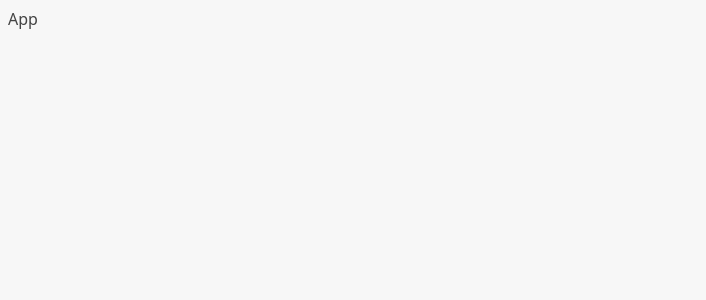
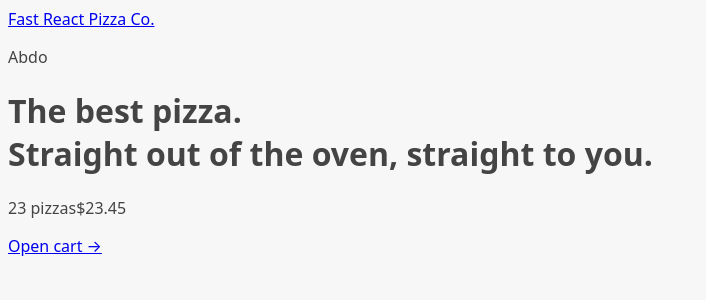
Before and after one commit to Abdelrahman-Adel610/Fast-React-Pizza-, a React (Vite) app: page /pizza in a window 1280 px wide. Shown: the top 300 px of the page, without its empty margins (0-706 px from the left). Built offline with nearby package versions, Linux system fonts and the light colour scheme.

Commit message:
feat: set the app routes

```diff
--- a/package.json
+++ b/package.json
@@ -11,7 +11,8 @@
   },
   "dependencies": {
     "react": "^19.0.0",
-    "react-dom": "^19.0.0"
+    "react-dom": "^19.0.0",
+    "react-router-dom": "^7.1.5"
   },
   "devDependencies": {
     "@eslint/js": "^9.19.0",
--- a/src/App.jsx
+++ b/src/App.jsx
@@ -1,5 +1,46 @@
 import React from "react";
-
+import {
+  createBrowserRouter,
+  Navigate,
+  RouterProvider,
+} from "react-router-dom";
+import Home from "./ui/Home";
+import AppLayout from "./ui/AppLayout";
+import Menu from "./features/menu/Menu";
+import Cart from "./features/cart/Cart";
+import Order from "./features/order/Order";
+import CreateOrder from "./features/order/CreateOrder";
+const route = createBrowserRouter([
+  {
+    path: "/",
+    element: <Navigate to={"/pizza"} />,
+  },
+  {
+    element: <AppLayout />,
+    children: [
+      {
+        path: "/pizza",
+        element: <Home />,
+      },
+      {
+        path: "/pizza/menu",
+        element: <Menu />,
+      },
+      {
+        path: "/pizza/cart",
+        element: <Cart />,
+      },
+      {
+        path: "/pizza/order/:orderId",
+        element: <Order />,
+      },
+      {
+        path: "/pizza/order/new",
+        element: <CreateOrder />,
+      },
+    ],
+  },
+]);
 export default function App() {
-  return <div>App</div>;
+  return <RouterProvider router={route} />;
 }
--- a/src/features/cart/CartOverview.jsx
+++ b/src/features/cart/CartOverview.jsx
@@ -1,3 +1,5 @@
+import { NavLink } from "react-router-dom";
+
 function CartOverview() {
   return (
     <div>
@@ -5,7 +7,7 @@
         <span>23 pizzas</span>
         <span>$23.45</span>
       </p>
-      <a href="#">Open cart &rarr;</a>
+      <NavLink to="/pizza/cart">Open cart &rarr;</NavLink>
     </div>
   );
 }
--- a/src/features/order/Order.jsx
+++ b/src/features/order/Order.jsx
@@ -4,7 +4,7 @@
   calcMinutesLeft,
   formatCurrency,
   formatDate,
-} from "../../utils/helpers";
+} from "../../utilities/helpers";
 
 const order = {
   id: "ABCDEF",
--- /dev/null
+++ b/src/ui/AppLayout.jsx
@@ -0,0 +1,19 @@
+import { Outlet } from "react-router-dom";
+import CartOverview from "../features/cart/CartOverview";
+import Header from "./Header";
+
+export default function AppLayout() {
+  return (
+    <div>
+      <header>
+        <Header />
+      </header>
+      <main>
+        <Outlet />
+      </main>
+      <footer>
+        <CartOverview />
+      </footer>
+    </div>
+  );
+}
--- /dev/null
+++ b/src/ui/Header.jsx
@@ -0,0 +1,11 @@
+import React from "react";
+import { NavLink } from "react-router-dom";
+
+export default function Header() {
+  return (
+    <div>
+      <NavLink to="/">Fast React Pizza Co.</NavLink>
+      <p>Abdo</p>
+    </div>
+  );
+}
```
Also changed, not shown: 1 other file (tests, documents, lock files or other folders).
